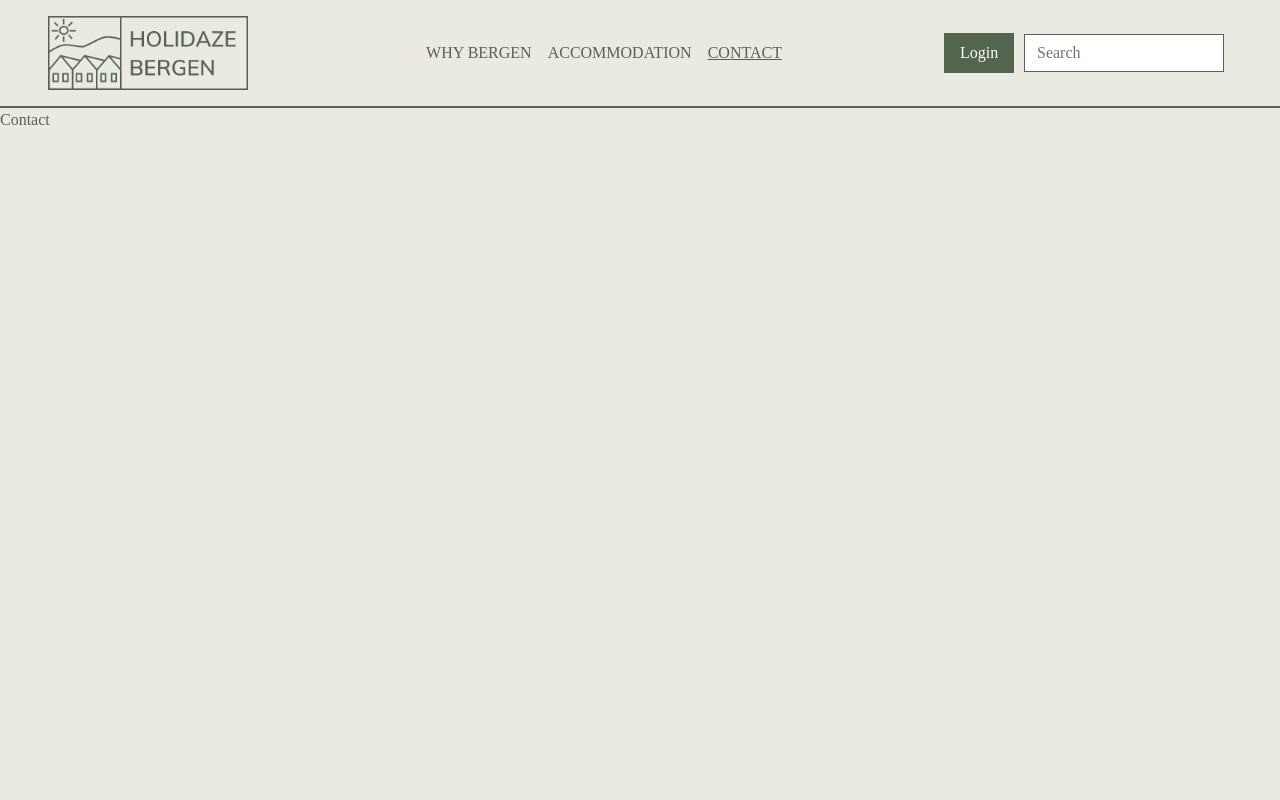
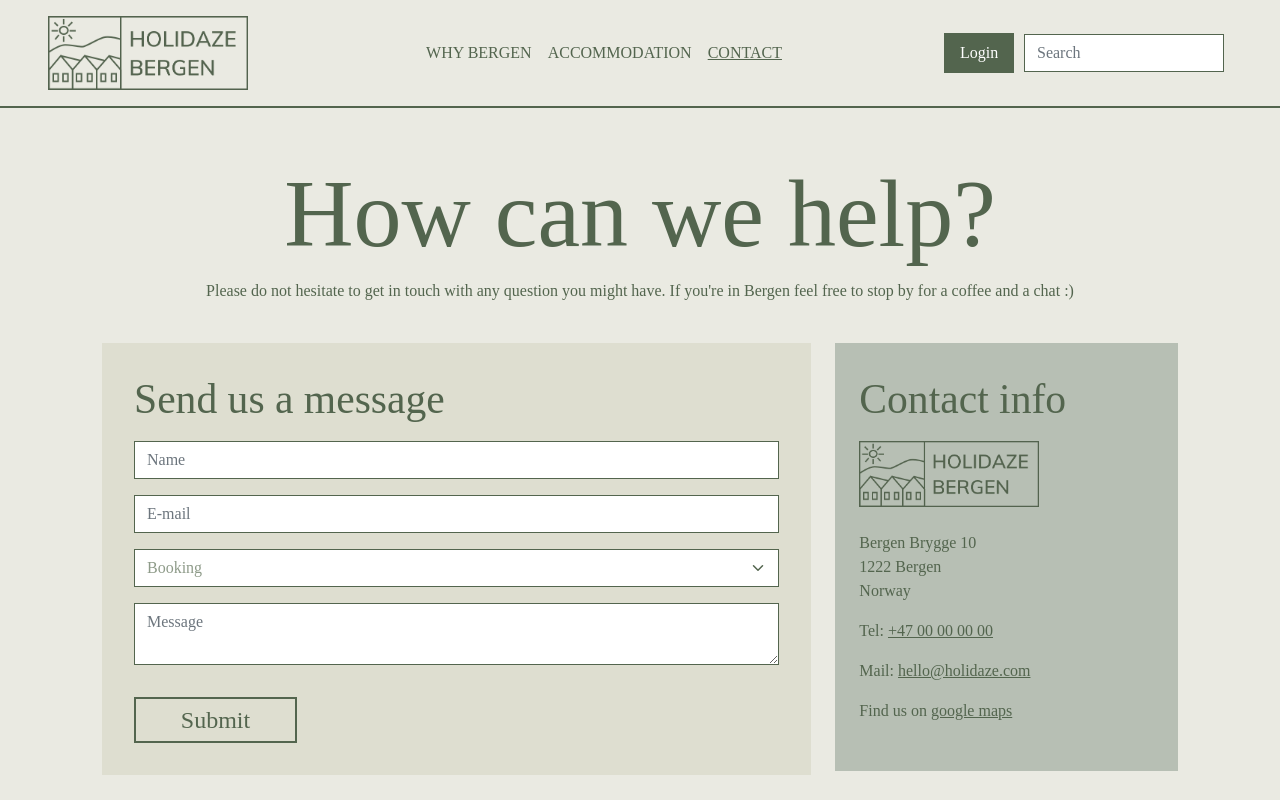
Before and after one commit to Noroff-FEU-Assignments/project-exam-2-dahltina, a React (Create React App) app: page /contact in a window 1280 px wide. Shown: the top 800 px of the page. Built offline with nearby package versions, Linux system fonts and the light colour scheme; a web font is replaced by a local one.

Commit message:
Contact page and styling

```diff
--- a/src/components/contact/Contact.js
+++ b/src/components/contact/Contact.js
@@ -1,7 +1,40 @@
-import React from 'react'
+import Row from "react-bootstrap/Row";
+import Col from "react-bootstrap/Col";
+import Container from "react-bootstrap/Container";
+import ContactForm from "../forms/ContactForm";
+import Heading from "../typography/Heading";
+import Paragraph from "../typography/Paragraph";
+import ContactInfo from "./ContactInfo";
+import logo from "../../images/logo.png";
+import Footer from "../layout/Footer";
 
 export default function Contact() {
   return (
-    <div>Contact</div>
+    <>
+      <Container className="my-5 contact-wrapper">
+        <Heading Tag="h1" title="How can we help?" className="text-center" />
+        <Paragraph
+          Tag="p"
+          content="Please do not hesitate to get in touch with any
+          question you might have. If you're in Bergen feel free to stop
+          by for a coffee and a chat :)"
+          className="text-center"
+        />
+        <Row>
+          <Col className="col-12 col-sm-7 col-lg-8 mt-3 mt-md-4 mb-4 mb-md-0">
+            <ContactForm />
+          </Col>
+          <Col className="col-12 col-sm-5 col-lg-4 mt-3 mt-md-4">
+          <Container className="contact-info">
+            <Heading Tag="h3" title="Contact info"  className="mb-3"/>
+            <img src={logo} alt="logo" width="180px" />
+            <ContactInfo />
+            <p>Find us on <a href="https://maps.google.com">google maps</a></p>
+          </Container>
+          </Col>
+        </Row>
+      </Container>
+      <Footer />
+    </>
   )
 }
--- /dev/null
+++ b/src/components/contact/ContactInfo.js
@@ -0,0 +1,13 @@
+export default function ContactInfo() {
+  return (
+    <>
+      <p className="mt-4">
+        Bergen Brygge 10 <br />
+        1222 Bergen <br />
+        Norway
+      </p>
+      <p>Tel: <a href="#">+47 00 00 00 00</a></p>
+      <p>Mail: <a href="#">hello@holidaze.com</a></p>
+    </>
+  )
+}
--- /dev/null
+++ b/src/components/forms/ContactForm.js
@@ -0,0 +1,84 @@
+import { useForm, Controller } from "react-hook-form";
+import { useState } from "react";
+import * as yup from "yup";
+import { yupResolver } from "@hookform/resolvers/yup";
+import Form from "react-bootstrap/Form";
+import Button from "react-bootstrap/Button";
+import InputGroup from "react-bootstrap/InputGroup";
+import FormControl from "react-bootstrap/FormControl";
+import Alert from "react-bootstrap/Alert";
+import { MINIMUM_MESSAGE_CHARACTERS, EMAIL_REGEX, MINIMUM_NAME_CHARACTERS } from "../../constants/registration";
+import Heading from "../typography/Heading";
+import ValidationError from "./ValidationError";
+
+const schema = yup.object().shape({
+  name: yup
+    .string()
+    .required("Please enter your name")
+    .min(MINIMUM_NAME_CHARACTERS, `Your name must at be at least ${MINIMUM_NAME_CHARACTERS} characters`),
+  email: yup
+    .string()
+    .required("Please enter your email address")
+    .matches(EMAIL_REGEX, "Your email is not valid"),
+  subject: yup
+    .string()
+    .required("Please select a subject"),
+  message: yup
+    .string()
+    .required("Please write your message. Must be at least 10 characters")
+    .min(MINIMUM_MESSAGE_CHARACTERS, `Your name must at be at least ${MINIMUM_MESSAGE_CHARACTERS} characters`),
+});
+
+export default function BookingForm() {
+
+  const [submitted, setSubmitted] = useState(false);
+  const { register, handleSubmit, control, formState: { errors }} = useForm({ resolver: yupResolver(schema) });
+
+  function onSubmit(data) {
+      console.log(data);
+      // POST or PUT request
+      setSubmitted(true);
+  }
+
+  console.log(errors);
+
+  return (
+    <>
+      <Form id="contact-form" onSubmit={handleSubmit(onSubmit)}>
+        <Heading Tag="h3" title="Send us a message" className="mb-3"/>
+        {submitted && <Alert variant="success">
+          <h4>Thank you!</h4> Your message has been sent <br /> We will get back to you shortly.
+        </Alert>}
+
+        <Form.Group className="mb-3" >
+          <Form.Control placeholder="Name" {...register("name")} />
+          {errors.name && <ValidationError>{errors.name.message}</ValidationError>}
+        </Form.Group>
+
+        <Form.Group className="mb-3">
+          <Form.Control placeholder="E-mail" {...register("email")} />
+          {errors.email && <ValidationError>{errors.email.message}</ValidationError>}
+        </Form.Group>
+
+        <Form.Group className="mb-3">
+          <Form.Select className="mb-3" {...register("subject")}>
+            <option value="1">Booking</option>
+            <option value="2">Experiences</option>
+            <option value="3">Cancellation</option>
+            <option value="3">Other</option>
+          </Form.Select>
+          {errors.subject && <ValidationError>{errors.subject.message}</ValidationError>}
+        </Form.Group>
+
+        <InputGroup className="mb-3" {...register("message")}>
+          <FormControl as="textarea" aria-label="With textarea" placeholder="Message" />
+          {errors.message && <ValidationError>{errors.message.message}</ValidationError>}
+        </InputGroup>
+
+        <Button variant="primary" type="submit" className="mt-3">
+          Submit
+        </Button>
+      </Form>
+    </>
+  )
+}
--- a/src/components/home/Home.js
+++ b/src/components/home/Home.js
@@ -13,7 +13,7 @@ export default function Home() {
   return (
     <>
       <Container className="my-5">
-        <Heading Tag="h1" title="ACCOMMODATION IN BERGEN" className="text-center"/>
+        <Heading Tag="h1" title="ACCOMMODATION AND EXPERIENCES IN BERGEN" className="text-center"/>
         <HeroImg className="my-5 border-top border-bottom"/>
         <Container className="my-5 intro-container">
           <Heading Tag="h2" className="intro-h2" title="Welcome to Bergen!" />
@@ -24,7 +24,9 @@ export default function Home() {
               Bergen is the ideal combination of nature, culture and
               exciting urban life all year around."
           />
-          <Button className="my-3">Read More</Button>
+          <Link to="/why-bergen">
+            <Button className="my-3">Read More</Button>
+          </Link>
         </Container>
         <Heading Tag="h3" title="Popular Resorts" className="mb-4"/>
         <AccommodationList />
--- a/src/components/layout/Footer.js
+++ b/src/components/layout/Footer.js
@@ -1,7 +1,9 @@
 import logo from "../../images/logo-light.png";
 import Container from "react-bootstrap/Container";
+import { Link } from "react-router-dom";
 import Row from "react-bootstrap/Row";
 import Col from "react-bootstrap/Col";
+import ContactInfo from "../contact/ContactInfo";
 
 export default function Footer() {
   return (
@@ -10,16 +12,14 @@ export default function Footer() {
         <Row>
           <Col className="d-flex flex-column col-6 col-md-2">
             <img src={logo} alt="logo" width="180px"/>
-            <p className="mt-4">Bergen Brygge 10 <br />
-              1222 Bergen <br />
-              Norway</p>
-            <p>Tel: <a href="#">+47 00 00 00 00</a></p>
-            <p>Mail: <a href="#">hello@holidaze.com</a></p>
+            <ContactInfo />
           </Col>
           <Col className="d-flex flex-column col-6 col-md-2 mt-0">
             <h3>Help</h3>
             <p><a href="#">About</a></p>
-            <p><a href="#">Contact us</a></p>
+            <Link to="/contact">
+              <p>Contact us</p>
+            </Link>
             <p><a href="#">Covid 19</a></p>
             <p><a href="#">Privacy Policy</a></p>
             <p><a href="#">Terms and conditions</a></p>
--- a/src/constants/registration.js
+++ b/src/constants/registration.js
@@ -1,4 +1,5 @@
 export const MINIMUM_NAME_CHARACTERS = 2;
+export const MINIMUM_MESSAGE_CHARACTERS = 10;
 export const GUESTS = [
   { value: "Guests", label: "Guests" },
   { value: "1", label: "1" },
--- a/src/sass/costum.scss
+++ b/src/sass/costum.scss
@@ -75,6 +75,10 @@ body {
   color: $primary !important;
 }
 
+.footer {
+  margin-top: 200px;
+}
+
 // images
 img {
   max-width: 100%;
@@ -88,9 +92,11 @@ img {
 @import "partials/typography/typography";
 @import "partials/layout/navbar";
 @import "partials/layout/footer";
+@import "partials/forms/forms";
 @import "partials/home/hero";
 @import "partials/home/card";
 @import "partials/home/planBook";
+@import "partials/contact/contact";
 @import "partials/accommodation/accommodation";
 @import "partials/accommodation/roomTypes";
 @import "partials/accommodation/bookingForm";
--- /dev/null
+++ b/src/sass/partials/contact/_contact.scss
@@ -0,0 +1,17 @@
+.contact-wrapper {
+  max-width: 1100px !important;
+}
+
+.contact-info,
+#contact-form {
+  padding: 2rem;
+}
+
+.contact-info {
+  background-color: $tertiary;
+  max-width: 320px;
+}
+
+#contact-form {
+  background-color: $highlight;
+}
--- /dev/null
+++ b/src/sass/partials/forms/_forms.scss
@@ -0,0 +1 @@
+// global style forms
```
